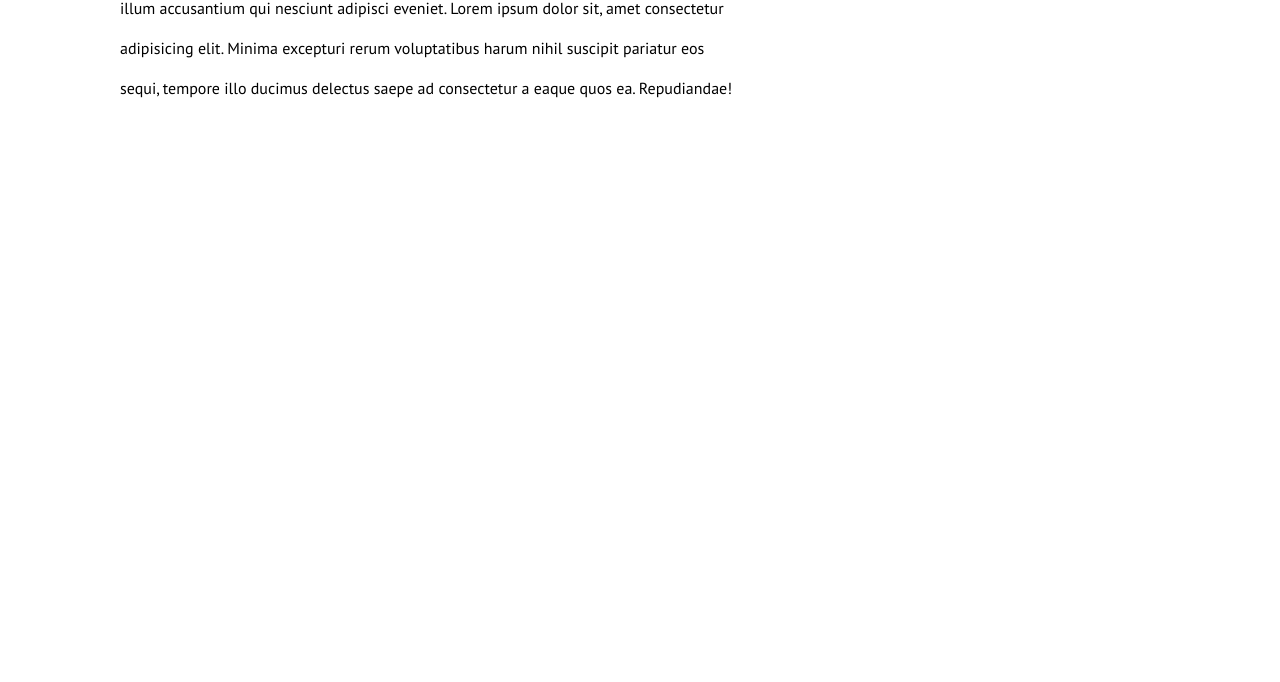
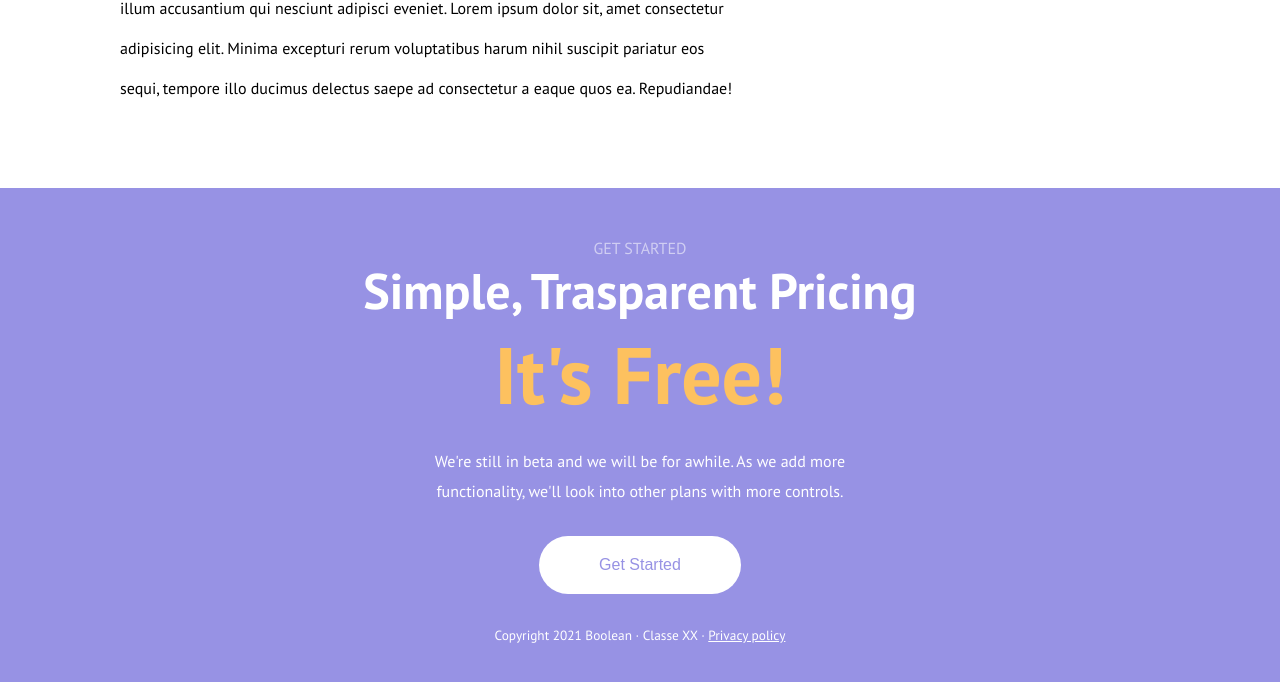
Before and after one commit to DionisiePulbere/htmlcss-responsive-layout, a plain HTML site: page index.html in a window 1280 px wide. Shown: the part 4430-5112 px from the top of the page. Before the commit the page ends 4618 px from the top, so only its background shows below. Drawn offline with Linux system fonts and the light colour scheme.

Commit message:
feat: add try section

```diff
--- a/index.html
+++ b/index.html
@@ -213,6 +213,16 @@
                 </div>
             </div>
         </section>
+<section class="try bg-purple">
+    <div class="container txt-center color-white">
+        <div class="txt-upper">get started</div>
+        <h2>Simple, Trasparent Pricing</h2>
+        <h1>It's Free!</h1>
+        <p>We're still in beta and we will be for awhile. As we add more functionality, we'll look into other plans with more controls.</p>
+        <button class="btn btn-primary color-purple">Get Started</button>
+        <div><small>Copyright 2021 Boolean  · Classe XX  · <a class="color-white" href="#">Privacy policy</a> </small></div>
+    </div>
+</section>
     </main>
     <footer>
 
--- a/style.css
+++ b/style.css
@@ -74,6 +74,12 @@ h3{
 
 h2{
     font-size: 50px;
+}
+
+h1{
+    font-size: 80px;
+    color: #FDC15F;
+    padding-bottom: 20px;
 }
 
 .italic{
@@ -408,6 +414,30 @@ nav{
     font-size: 70px;
 }
 
+/* section try */
+.try .txt-upper{
+    color: #D0CEF2;
+}
+
+.try{
+    padding: 50px;
+}
+
+.try .container{
+    max-width: 560px;
+}
+
+.try p{
+    padding: 0 60px;
+}
+
+.try button{
+    padding: 20px 60px;
+    border-radius: 50px;
+    margin: 30px 0;
+}
+
+
 /* -------------------------
     RESPONSIVE
 --------------------------*/
@@ -421,7 +451,7 @@ nav{
         display: block;
     }
 
-    .container{
+    .header .container{
         width: 100%;
         padding: 0 30px;
     }
@@ -498,9 +528,11 @@ nav{
     }
 }
 
-/* about us */
+/* section about us */
 @media screen and (max-width: 992px){
-
+    .about-us .row .col:last-child{
+        width: 30%;
+    }
 }
 
 @media screen and (max-width: 768px){
@@ -520,3 +552,19 @@ nav{
         width: 100%;
     }
 }
+
+/* section try */
+@media screen and (max-width: 768px){
+    .try h1{
+        font-size: 60px;
+    }
+
+    .try h2{
+        font-size: 30px;
+        padding: 20px 0;
+    }
+
+    .try p{
+        padding: 0;
+    }
+}
```
